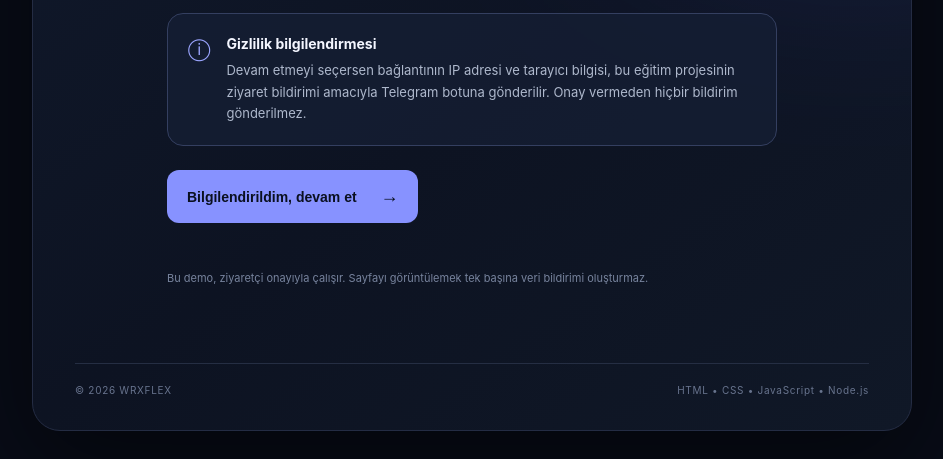
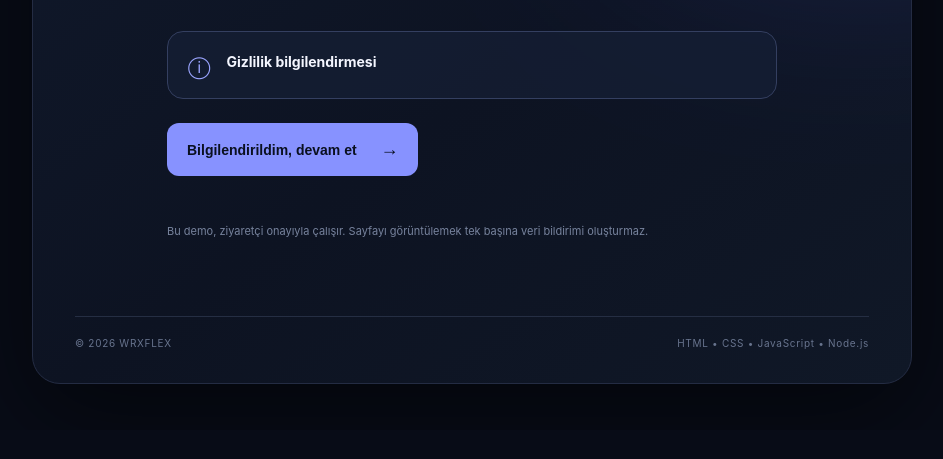
Before and after one commit to Wrxmuro/wrxflex-visitor-tracker, a website: page public/index.html in a window 1280 px wide. Shown: the part 370-829 px from the top of the page, without its empty margins (168-1111 px from the left). After the commit the page ends 800 px from the top, so only its background shows below. Drawn offline with Linux system fonts and the light colour scheme.

Commit message:
Update index.html

```diff
--- a/public/index.html
+++ b/public/index.html
@@ -4,7 +4,7 @@
   <meta charset="utf-8">
   <meta name="viewport" content="width=device-width, initial-scale=1">
   <meta name="theme-color" content="#0b1020">
-  <title>WRXFLEX | Ziyaretçi Bilgilendirmesi</title>
+  <title>WRXFLEX | Bilgilendirmesi</title>
   <link rel="stylesheet" href="/style.css">
 </head>
 <body>
@@ -24,7 +24,6 @@
         <div class="notice-icon">ⓘ</div>
         <div>
           <h2>Gizlilik bilgilendirmesi</h2>
-          <p>Devam etmeyi seçersen bağlantının IP adresi ve tarayıcı bilgisi, bu eğitim projesinin ziyaret bildirimi amacıyla Telegram botuna gönderilir. Onay vermeden hiçbir bildirim gönderilmez.</p>
         </div>
       </div>
 
```
